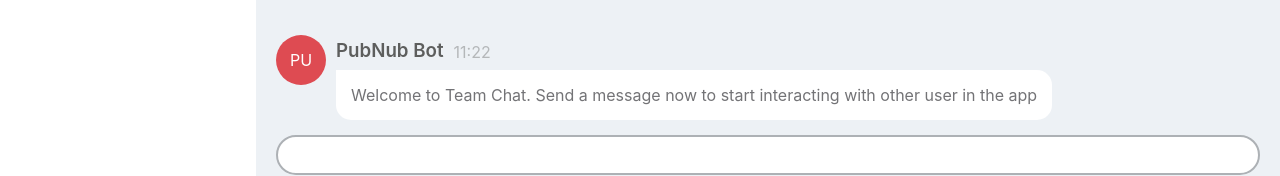
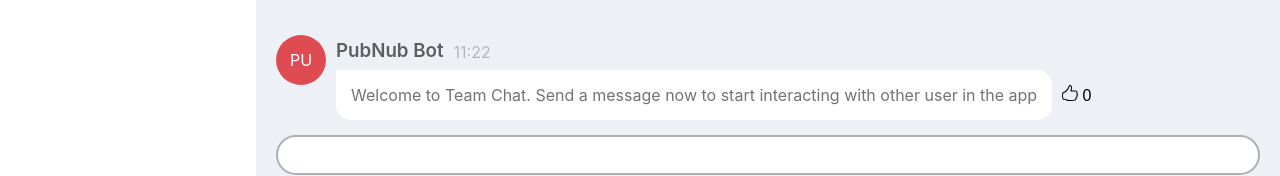
Before and after one commit to saitejapadamatinti/saiteja-basic-chart, a React (Create React App) app: page / in a window 1280 px wide. Shown: the part 590-766 px from the top of the page. Built offline with nearby package versions, Linux system fonts and the light colour scheme.

Commit message:
added like button

```diff
--- a/package.json
+++ b/package.json
@@ -6,7 +6,6 @@
     "@testing-library/jest-dom": "^5.16.5",
     "@testing-library/react": "^13.4.0",
     "@testing-library/user-event": "^13.5.0",
-    "emoji-picker-react": "^4.4.7",
     "react": "^18.2.0",
     "react-dom": "^18.2.0",
     "react-icons": "^4.7.1",
--- a/src/component/HomePage/index.js
+++ b/src/component/HomePage/index.js
@@ -50,6 +50,9 @@ class Homepage extends Component {
 
     }
 
+
+
+
     render() {
         const { userDataArray, userMessage } = this.state
 
@@ -77,7 +80,7 @@ class Homepage extends Component {
                             }
                         </div>
                         <form onSubmit={this.onSubmitFormel}>
-                            <input className="home-input" value={userMessage} onChange={this.onInputElement} type="text" />
+                            <input id="homeInputFeald" className="home-input" value={userMessage} onChange={this.onInputElement} type="text" />
                         </form>
                     </div>
                 </div>
--- a/src/component/userchat/index.css
+++ b/src/component/userchat/index.css
@@ -39,4 +39,18 @@ margin-bottom: 8px;
     padding: 15px;
     border-radius: 0px 15px 15px 15px;
     color: #737376;
+    margin-right: 10px;
 }
+.chat-user-msg-like-div{
+    display: flex;
+    align-items: center;
+}
+.like-btn{
+    background-color: transparent;
+    outline: none;
+    border: none;
+    font-size: 16px;
+}
+.user-likes-color{
+    fill: red;
+}
--- a/src/component/userchat/index.js
+++ b/src/component/userchat/index.js
@@ -1,11 +1,21 @@
 import "./index.css"
+import { SlLike } from "react-icons/sl"
+import { useState } from "react"
 
-const Userchat = (props) =>{
-    const {userDataArray} = props
-    const {userName,userMessage,isLiked,time} = userDataArray
+const Userchat = (props) => {
+    const { userDataArray } = props
+    const { userName, userMessage, isLiked, time } = userDataArray
+
+    const [likesCount, setLikesCount] = useState(0)
 
     // taking first two letters from the user name
     const newShortName = userName[0] + userName[1]
+
+    const onlikeButtonClick = () => {
+        setLikesCount(likesCount + 1)
+    }
+
+    const likedClass = likesCount !== 0 ? "user-likes-color" : ""
 
     return (
         <li className="chat-list-item">
@@ -14,9 +24,17 @@ return (
                     <h4 className="chat-user-logo">{newShortName.toUpperCase()}</h4></div>
                 <div className="chat-user-data-div">
                     <div className="chat-user-data"><h3 className="chat-user-name">{userName}</h3> <p className="chat-user-time">{time}</p></div>
-                <p className="chat-user-msg">{userMessage}</p></div>
+                    <div className="chat-user-msg-like-div">
+                        <p className="chat-user-msg">{userMessage}</p>
+                        <div>
+                            <button className="like-btn" onClick={onlikeButtonClick}>
+                                <SlLike className={likedClass} />  <span>{likesCount}</span></button>
+                        </div>
+                    </div>
+                </div>
             </div>
         </li>
-)}
+    )
+}
 
 export default Userchat
```
Also changed, not shown: 1 other file (tests, documents, lock files or other folders). Lines whose indentation alone changed are shown as unchanged.
